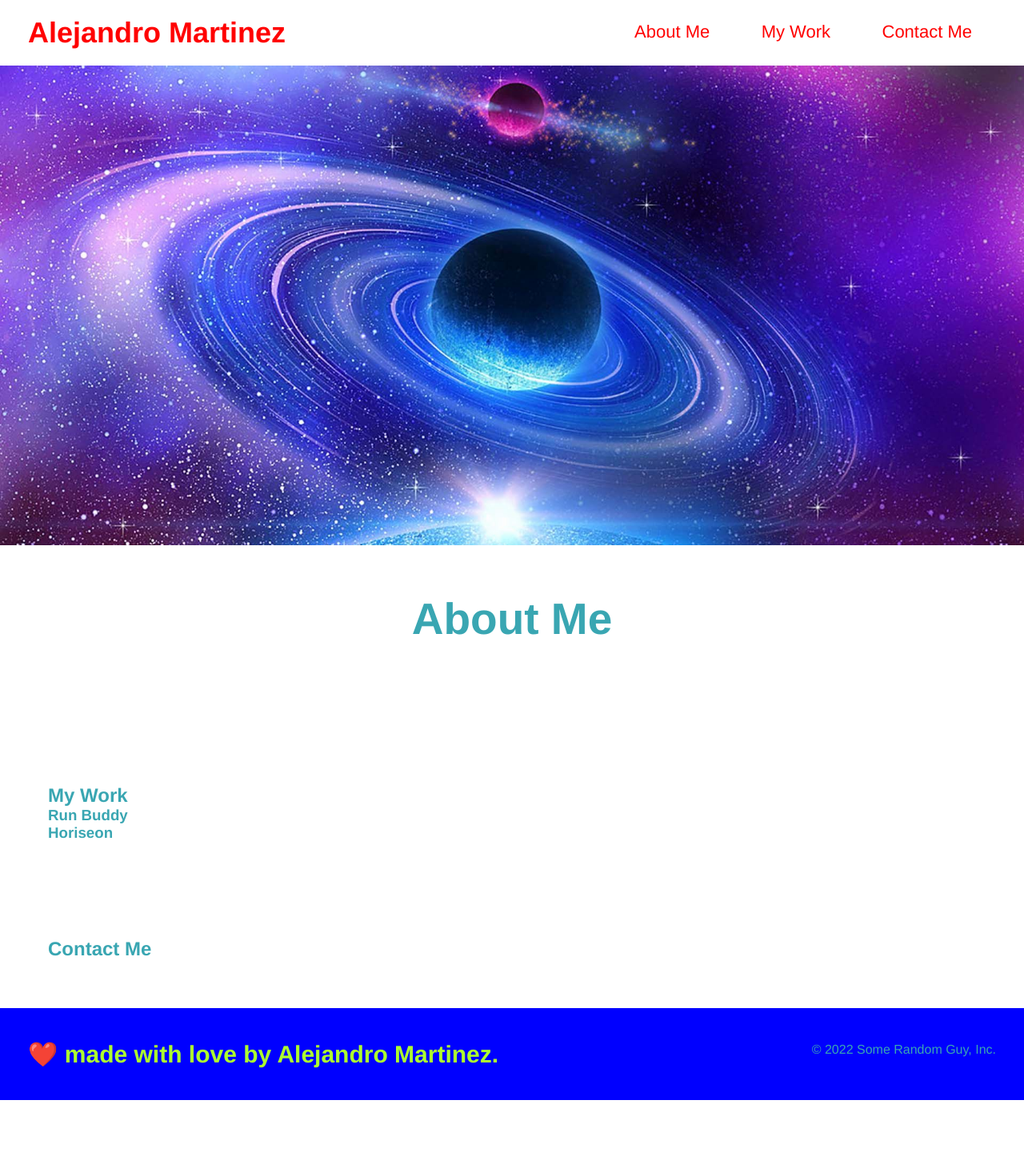
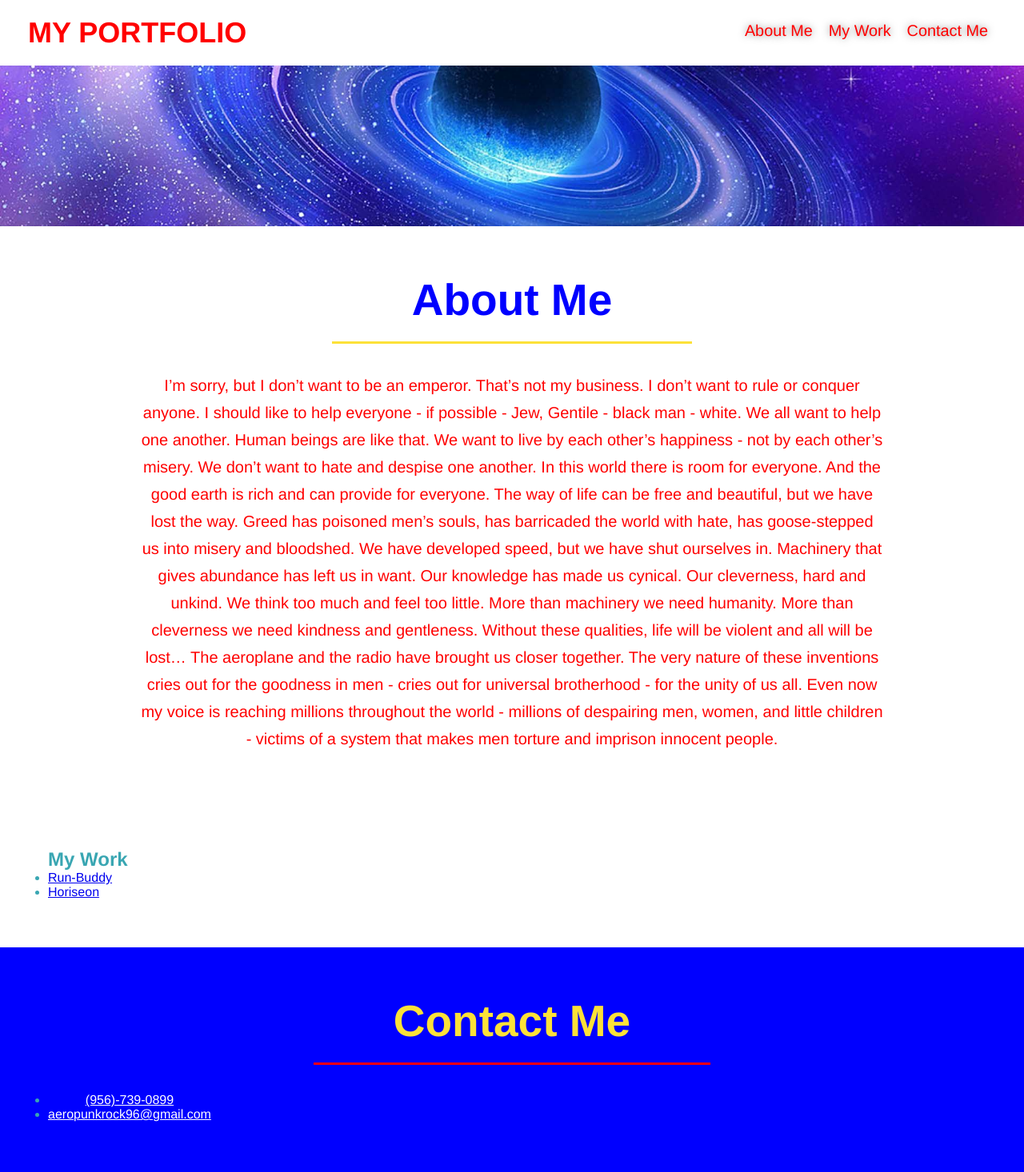
Before and after one commit to NME-001/Professional-Portfolio, a plain HTML site: page index.html in a window 1280 px wide. Shown: the top 1466 px of the page at 80% size. Before the commit the page ends 1376 px from the top, so only its background shows below. Drawn offline with Linux system fonts and the light colour scheme.

Commit message:
last updates

```diff
--- a/assets/style.css
+++ b/assets/style.css
@@ -11,6 +11,11 @@ body {
 
 header {
     padding: 20px 35px;
+    background-color: white;
+    display: flex;
+    justify-content: space-between;
+    flex-wrap: wrap;
+
 }
 
 header h1 {
@@ -18,7 +23,6 @@ header h1 {
     font-size: 36px;
     color: red;
     margin: 0;
-    display: inline;
 }
 
 header a {
@@ -27,32 +31,51 @@ header a {
 }
 
 header nav {
-    float: right;
     margin: 7px 0;
 }
 
-header nav ul li {
-    display: inline;
+header nav ul {
+    display: flex;
+    flex-wrap: wrap;
+    justify-content: space-between;
+    align-items: center;
+    list-style: none;
 }
 
 header nav ul li a {
-    margin: 0 30px;
+    padding: 10px;
     font-weight: lighter;
-    font-size: 22px;
+    font-size: 1.55vw;
+    text-shadow: 0 0 10px rgba(0, 0, 0, 0.5);
 }
 
-.hero {
-    background-image: url(../assets/images/space-big.jpeg);
-    height: 600px;
-    background-size: cover;
-    background-position: cover;
-    position: relative;
+header nav ul li a:hover {
+    background: blue;
+    color: red;
+    border-radius: 15px;
+    text-shadow: none;
 }
 
 section {
     padding: 60px;
 }
 
+.hero {
+    background-image: url("../assets/images/space-big.jpeg");
+    background-size: cover;
+    background-position: center;
+    display: flex;
+    justify-content: center;
+    flex-wrap: wrap;
+    height: max-content;
+}
+
+.hero-cta {
+    width: 35%;
+    text-align: right;
+    margin: 3.5%;
+    line-height: 1.3;
+}
 .intro {
     text-align: center;
 }
@@ -64,6 +87,53 @@ section {
     border-bottom: 30x solid;
     border-color: #fce138;
 }
+
+.intro p {
+    line-height: 1.7;
+    color: red;
+    width: 80%;
+    font-size: 20px;
+    margin: 0 auto;
+    text-align: center;
+}
+
+.section-title {
+    font-size: 55px;
+    color: blue;
+    margin-bottom: 35px;
+    padding: 0 100px 20px 100px;
+    display: inline-block;
+    border-bottom: 3px solid;
+}
+
+.primary-border {
+    border: #fce138;
+}
+
+.secondary-border {
+    border-color: red;
+}
+
+.contact {
+    text-align: center;
+    background: blue;
+}
+
+.contact h2 {
+    color: #fce138;
+}
+
+.contact-info {
+    display: flex;
+    justify-content: space-between;
+    flex-wrap: wrap;
+}
+
+.contact-info ul li a{
+    color: white;
+    display: inline-block;
+}
+
 footer {
     background: blue;
     width: 100%;
--- a/index.html
+++ b/index.html
@@ -10,7 +10,7 @@
 <body>
     <header>
         <h1>
-            Alejandro Martinez
+            <a href="/">MY PORTFOLIO</a>
         </h1>
 
         <nav>
@@ -29,29 +29,52 @@
     </header>
 
     <section class="hero">
+        <div class="hero-cta"></div>
 
     </section>
 
     <section id="about-me" class="intro">
-        <h2>About Me</h2>
-        <p></p>
-    </section>
-
-    <section id="my-work">
-        <h2>My Work</h2>
-        <div>
-            <h3>Run Buddy</h3>
-            <p></p>
+        <div class="flex-row">
+            <h2 class="section-title secondary-border">About Me</h2>
         </div>
 
-        <div>
-            <h3>Horiseon</h3>
-            <p></p>
+        <div class="flex-row">
+            <p>I’m sorry, but I don’t want to be an emperor. That’s not my business. I don’t want to rule or conquer anyone. I should like to help everyone - if possible - Jew, Gentile - black man - white. We all want to help one another. Human beings are like that. We want to live by each other’s happiness - not by each other’s misery. We don’t want to hate and despise one another. In this world there is room for everyone. And the good earth is rich and can provide for everyone. The way of life can be free and beautiful, but we have lost the way.
+
+                Greed has poisoned men’s souls, has barricaded the world with hate, has goose-stepped us into misery and bloodshed. We have developed speed, but we have shut ourselves in. Machinery that gives abundance has left us in want. Our knowledge has made us cynical. Our cleverness, hard and unkind. We think too much and feel too little. More than machinery we need humanity. More than cleverness we need kindness and gentleness. Without these qualities, life will be violent and all will be lost…
+
+                The aeroplane and the radio have brought us closer together. The very nature of these inventions cries out for the goodness in men - cries out for universal brotherhood - for the unity of us all. Even now my voice is reaching millions throughout the world - millions of despairing men, women, and little children - victims of a system that makes men torture and imprison innocent people.
+
+                </p>
         </div>
     </section>
 
-    <section id="contact-info">
-        <h2>Contact Me</h2>
+    <section id="my-work" class="work">
+        <h2>My Work</h2>
+        <nav class="work-image">
+            <ul>
+                <li>
+                    <a href="https://nme-001.github.io/run-buddy/" target="_blank" rel="noopener noreferrer">Run-Buddy</a>
+                </li>
+                <li>
+                    <a href="https://nme-001.github.io/project-001/" target="_blank" rel="noopener noreferrer">Horiseon</a>
+                </li>
+            </ul>
+        </nav>
+    </section>
+
+    <section id="contact-info" class="contact">
+        <h2 class="section-title secondary-border">Contact Me</h2>
+        <nav class="contact-info">
+            <ul>
+                <li>
+                    <a href="/">(956)-739-0899</a>
+                </li>
+                <li>
+                    <a href="/">aeropunkrock96@gmail.com</a>
+                </li>
+            </ul>
+        </nav>
     </section>
 
     <footer>
```
